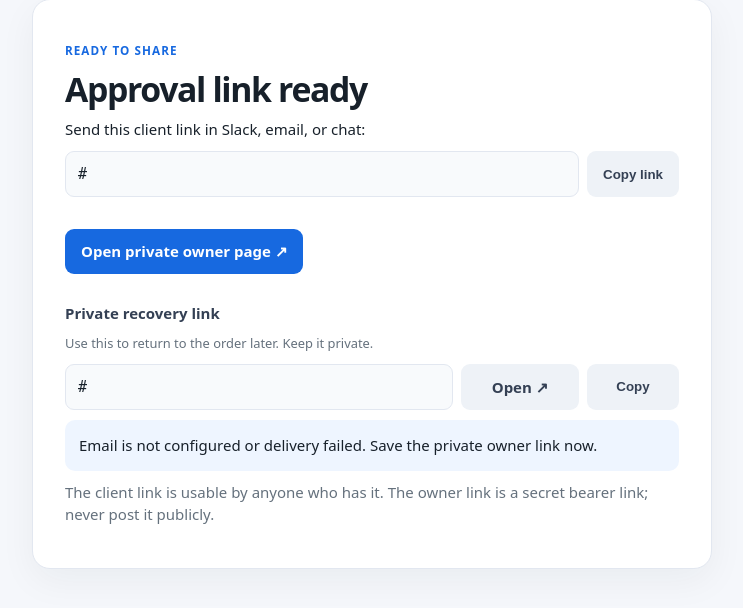
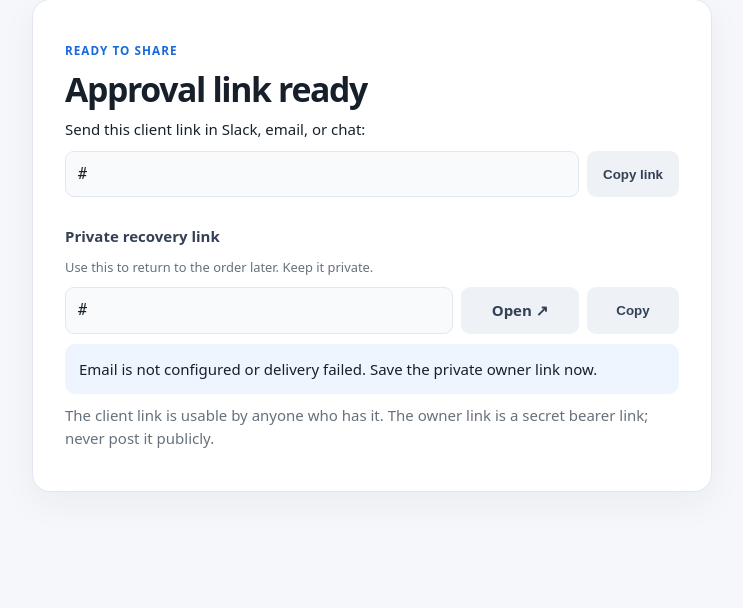
Before and after one commit to algorithiclabs/MicroOrder, a Flask app: template templates/created.html in a window 1280 px wide. Shown: the part 103-711 px from the top of the page, without its empty margins (268-1011 px from the left). Run offline with Flask 3, Linux system fonts and the light colour scheme; the template is opened without the code that fills it: most values are stand-ins (such as "Sample title", 1, 10 or a date in 2020).

Commit message:
Remove duplicate owner-page CTA

```diff
--- a/templates/created.html
+++ b/templates/created.html
@@ -5,7 +5,6 @@
   <p class="eyebrow">Ready to share</p><h1>Approval link ready</h1>
   <p>Send this client link in Slack, email, or chat:</p>
   <div class="link-row"><code>{{ public_url }}</code><button class="secondary copy-button" type="button" data-copy="{{ public_url }}" onclick="copyLink(this)">Copy link</button></div>
-  <p><a class="button primary" href="{{ owner_url }}" target="_blank" rel="noopener">Open private owner page ↗</a></p>
   <h2>Private recovery link</h2>
   <p class="muted small">Use this to return to the order later. Keep it private.</p>
   <div class="link-row"><code>{{ owner_url }}</code><a class="button secondary open-button" href="{{ owner_url }}" target="_blank" rel="noopener">Open ↗</a><button class="secondary copy-button" type="button" data-copy="{{ owner_url }}" onclick="copyLink(this)">Copy</button></div>
```
